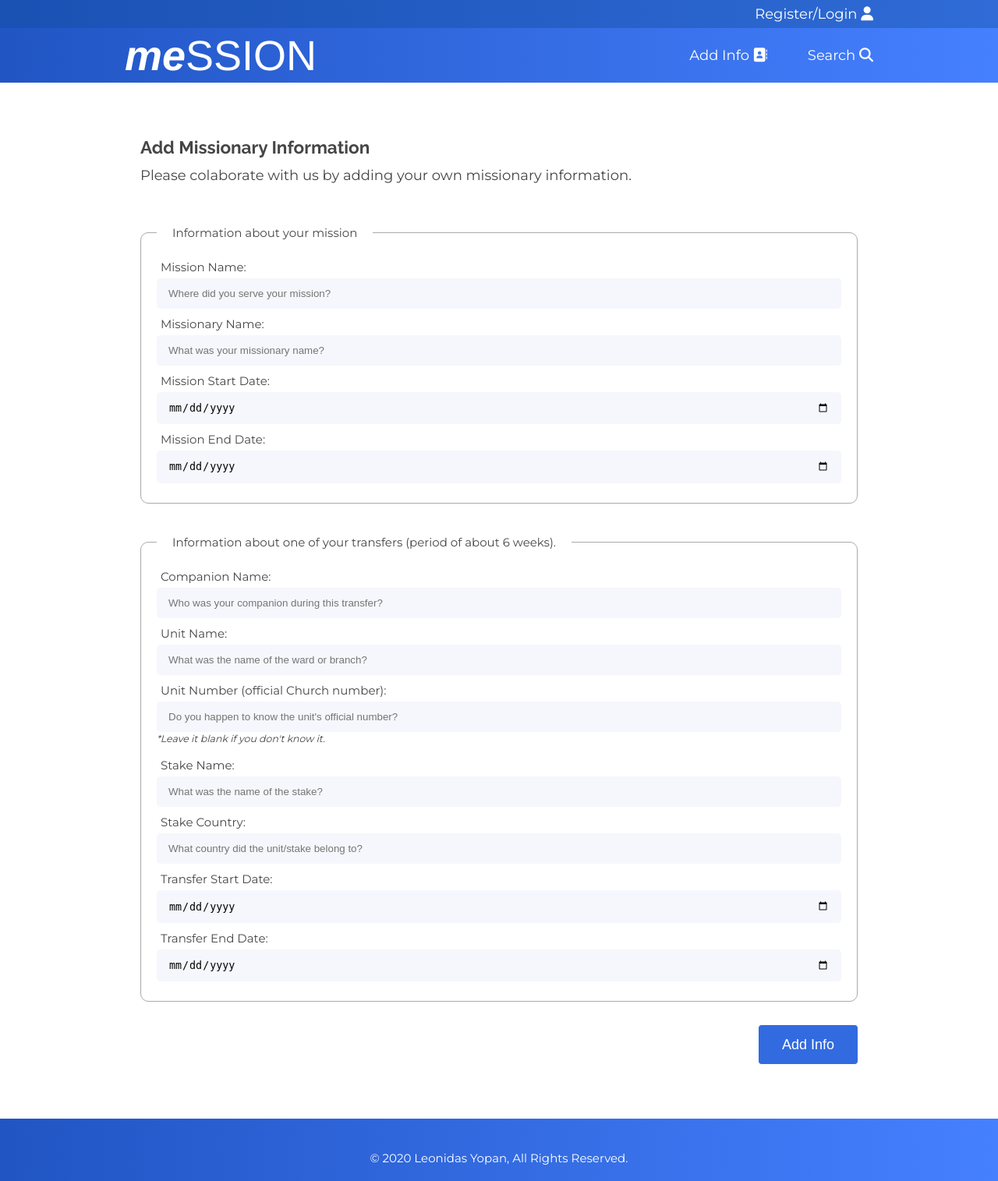
After one commit to leonidasyopan/meSSION, a PHP site: page /add-info.php in a window 1280 px wide. The commit adds this page. Shown: the whole page at 78% size. Run offline with PHP 8.4, Linux system fonts and the light colour scheme; some libraries are stand-ins or nearby versions.

Commit message:
created the add-info.php page with form

```diff
--- /dev/null
+++ b/web/add-info.php
@@ -0,0 +1,95 @@
+<?php
+// Start the session
+session_start();
+    require "connection/connect.php";
+?>
+<!DOCTYPE html>
+<html lang="en">
+<head>
+    <meta charset="UTF-8">
+    <meta name="viewport" content="width=device-width, initial-scale=1.0">
+    <meta http-equiv="X-UA-Compatible" content="ie=edge">
+    <title>Add Information | meSSION</title>
+
+    <link rel="stylesheet" href="css/style.css">
+</head>
+<body>
+    <header>
+        <?php include $_SERVER['DOCUMENT_ROOT'] . '/common/header.php'; ?>
+    </header>
+    <main>
+        <section  class="content-width">
+
+            <section class="add-info-form">
+
+                <h2>Add Missionary Information</h2>
+
+                <p>Please colaborate with us by adding your own missionary information.</p>
+
+                <form action="login.php" method="POST" id="register-form">
+
+                    <fieldset>
+
+                        <legend>Information about your mission</legend>
+
+                        <label for="missionLocal">Mission Name: </label>
+                        <input type="text" name="missionLocal" id="missionLocal" placeholder="Where did you serve your mission?">
+
+                        <label for="missionaryTitle">Missionary Name: </label>
+                        <input type="text" name="missionaryTitle" id="missionaryTitle" placeholder="What was your missionary name?">
+
+                        <label for="missionStart">Mission Start Date: </label>
+                        <input type="date" name="missionStart" id="missionStart">
+
+                        <label for="missionEnd">Mission End Date: </label>
+                        <input type="date" name="missionEnd" id="missionEnd">
+
+                    </fieldset>
+
+                    <fieldset>
+
+                        <legend>Information about one of your transfers (period of about 6 weeks).</legend>
+
+                        <label for="companionName">Companion Name: </label>
+                        <input type="text" name="companionName" id="companionName" placeholder="Who was your companion during this transfer?">
+
+                        <label for="unitName">Unit Name: </label>
+                        <input type="text" name="unitName" id="unitName" placeholder="What was the name of the ward or branch?">
+
+                        <label for="unitNumber">Unit Number (official Church number): </label>
+                        <input type="text" name="stakeName" id="stakeName" placeholder="Do you happen to know the unit's official number?">
+                        <p class="form-help-paragraph"> *Leave it blank if you don't know it.</p>
+
+                        <label for="stakeName">Stake Name: </label>
+                        <input type="text" name="stakeName" id="stakeName" placeholder="What was the name of the stake?">
+
+                        <label for="stakeCountry">Stake Country: </label>
+                        <input type="text" name="stakeCountry" id="stakeCountry" placeholder="What country did the unit/stake belong to?">
+
+                        <label for="transferStart">Transfer Start Date: </label>
+                        <input type="date" name="transferStart" id="transferStart">
+
+                        <label for="transferEnd">Transfer End Date: </label>
+                        <input type="date" name="transferEnd" id="transferEnd">
+
+                    </fieldset>
+
+                    <button type="submit" class="btn" name="reg_user">Add Info</button>
+
+                </form>
+            </section>
+
+
+        </section>
+    </main>
+    <footer>
+        <?php include $_SERVER['DOCUMENT_ROOT'] . '/common/footer.php'; ?>
+    </footer>
+
+    <script src=""></script>
+
+    <!-- Importing FontAwesome icons -->
+    <script src="https://kit.fontawesome.com/d92ab94eeb.js"></script>
+
+</body>
+</html>
--- a/web/common/footer.php
+++ b/web/common/footer.php
@@ -1,7 +1,5 @@
 <section id="copyright-information-footer">
     <div class="content-width "> <!-- This DIV has only style purposes -->
-        <p class="copy">
-            © 2020 Leonidas Yopan, All Rights Reserved.
-        </p>
+        <p class="copy">© 2020 Leonidas Yopan, All Rights Reserved.</p>
     </div>
 </section>
--- a/web/css/style.css
+++ b/web/css/style.css
@@ -19,13 +19,13 @@ body {
 }
 
 h1, h2, h3, h4, h5, h6 {
-    font-family: 'Montserrat', serif, sans-serif;
+    font-family: 'Raleway', sans-serif;
     font-weight: bold;
     margin: 10px 0;
 }
 
 p {
-    font-family: 'Raleway', sans-serif;
+    font-family: 'Montserrat', serif, sans-serif;
     margin: 10px 0;
     line-height: 1.5em;
     font-size: 1.2em;
@@ -103,6 +103,7 @@ header nav ul {
     font-size: 1.5em;
     color: rgb(255, 255, 255);
     margin: 0;
+    line-height: 2.5em;
 }
 
 #logo span {
@@ -147,7 +148,8 @@ footer {
 }
 
 footer p {
-    line-height: 9vh;
+    font-size: 1em;
+    padding-top: 30px;
 }
 
 footer a {
@@ -164,11 +166,10 @@ footer a:hover {
 main {
     background-color: #ffffff;
     min-height: 80vh;
-
 }
 
 main section {
-    padding: 30px 10px;
+    padding: 10px 10px;
 }
 
 /* SEARCH BOX */
@@ -226,6 +227,12 @@ main section {
     font-size: 1.2em;
 }
 
+.search-box form input[type="submit"]:hover {
+    background-color: rgba(50, 105, 224, 0.95);
+    cursor: pointer;
+    transition: all 200ms;
+}
+
 .missionary-information-div:nth-of-type(1) {
     margin-top: 50px;
 }
@@ -248,13 +255,85 @@ main section {
     line-height: 1.2em;
 }
 
+
+/****************
+* Add info page *
+*****************/
+
+.add-info-form {
+    color: rgb(70, 70, 70);
+    margin-bottom: 50px;
+}
+
+.add-info-form input {
+        background-color: rgb(245, 247, 252);
+        border: none;
+        padding: 12px 15px;
+        margin: 5px 0;
+        width: 100%;
+        border-radius: 5px;
+}
+
+.add-info-form label {
+    display: inline-block;
+    padding-left: 5px;
+    margin-top: 5px;
+}
+
+.add-info-form button {
+    margin: 10px 0;
+    padding: 15px 30px;
+    height: 50px;
+    border-radius: 4px;
+    background-color: #326AE0;
+    color: #fff;
+    font-size: 1.2em;
+    float: right;
+}
+
+.add-info-form button:hover {
+    background-color: rgba(50, 105, 224, 0.95);
+    cursor: pointer;
+    transition: all 200ms;
+}
+
+.add-info-form .form-help-paragraph {
+    font-size: smaller;
+    font-style: italic;
+    margin-top: -5px;
+}
+
+.add-info-form form {
+    margin: 30px auto;
+}
+
+.add-info-form fieldset {
+    margin: 20px 0;
+    border: 1px solid rgb(170, 170, 170);
+    padding: 0 20px 20px 20px;
+    border-radius: 10px;
+}
+
+.add-info-form legend {
+    padding: 20px;
+}
+
+
+
+
 /*
 // MEDIUM SCREENS - MEDIA QUERY BREAK
 */
 @media (min-width:600px) {
 
+    main section {
+        padding: 30px 10px;
+    }
+
+
     #logo {
-        font-size: 3em
+        font-size: 3em;
+        line-height: 1.3em;
     }
 
     #main-navigation ul{
@@ -284,6 +363,10 @@ main section {
         width: 15%;
     }
 
+    footer p {
+        padding-top: 40px;
+    }
+
 }
 
 /*
--- a/web/index.php
+++ b/web/index.php
@@ -92,6 +92,11 @@ session_start();
                 ?>
             </div>
 
+            <p><em>DISCLAIMER: We work with the concept of crowdsourcing, thus the information available here is NOT provided by the Church. Any information was provided by another user like yourself. You're also welcomed to colaborate.</em></p>
+
+            <p><em><a href="add-info.php">Click here</a> to add your own missionary information.</em></p>
+
+
         </section>
     </main>
     <footer>
```
Also changed, not shown: web/css/login-style.css (+13 -15 lines), web/login.php (+27 -30 lines). Lines whose indentation alone changed are shown as unchanged.
